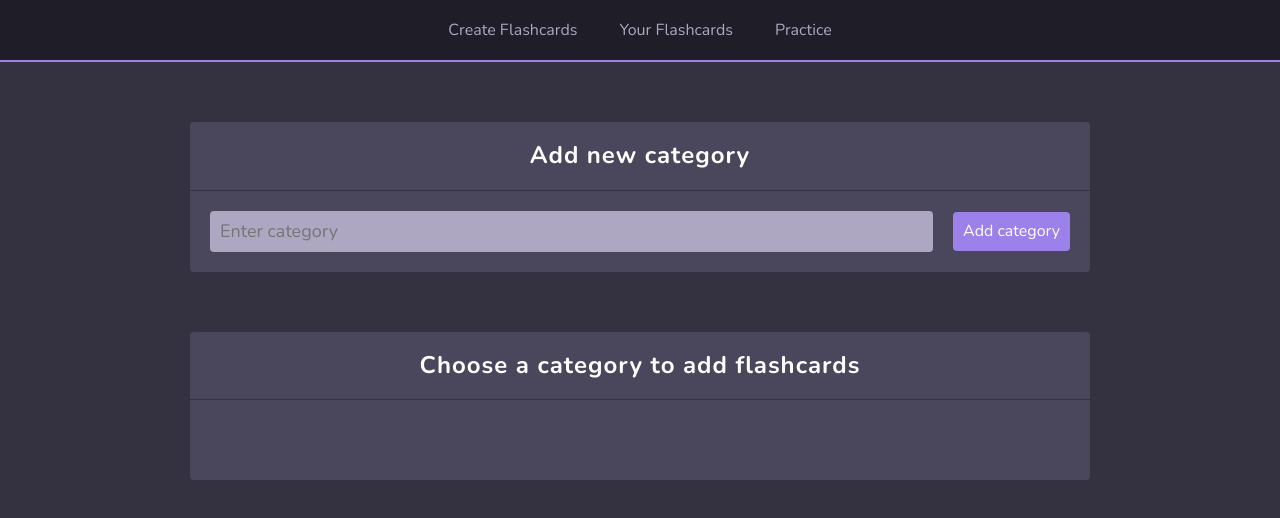
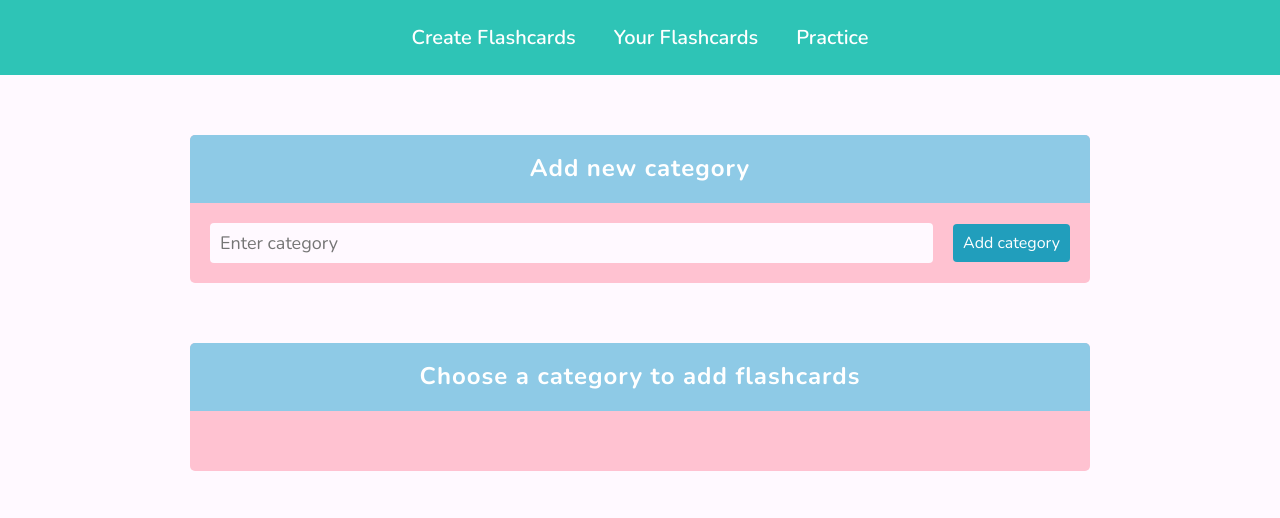
Before and after one commit to Code-Timothy/flashcards-app, a React (Create React App) app: page /#/create-flashcards in a window 1280 px wide. Shown: the top 518 px of the page. Built offline with nearby package versions, Linux system fonts and the light colour scheme.

Commit message:
update color scheme across the app

```diff
--- a/src/common/Container/index.js
+++ b/src/common/Container/index.js
@@ -5,5 +5,5 @@ export const Container = styled.main`
     display: flex;
     flex-direction: column;
     justify-content: center;
-    margin: auto;
+    margin: 0 auto 40px auto;
 `;
--- a/src/core/globalStyles.js
+++ b/src/core/globalStyles.js
@@ -11,6 +11,6 @@ export const GlobalStyles = createGlobalStyle`
 
     body{
         font-family: "Nunito", serif;
-        background: ${({ theme }) => theme.colors.tuna};
+        background: ${({ theme }) => theme.colors.tutu};
     };
 `;
--- a/src/core/theme.js
+++ b/src/core/theme.js
@@ -1,13 +1,18 @@
 export const theme = {
     colors: {
         white: "#FFFFFF",
-        chatelle: "#ADA7C1",
+        tutu: "#FFF9FF",
+        pink: "#FFC2D1",
+        brinkPink: "#FB6F92",
         manatee: "#928CA6",
+        cornflower: "#8ECAE6",
+        easternBlue: "#219EBC",
         portage: "#9C81EA",
         gunPowder: "#4A465B",
-        steelGray: "#1F1D28",
+        turquoise: "#2EC4B6",
         tuna: "#343141",
-        crimson: "#DC143C",
-        buttercup: "#F49B15",
+        crimson: "#EF233C",
+        brightSun: "#FFDD32",
+        pastelGreen: "#96E072",
     },
 };
--- a/src/features/Flashcards/pages/CreateFlashcards/CategoryTiles/index.js
+++ b/src/features/Flashcards/pages/CreateFlashcards/CategoryTiles/index.js
@@ -11,7 +11,8 @@ const CategoryTiles = () => {
             {globalCategories.map((category, index) => (
                 <Tile
                     key={index}
-                    onClick={() => dispatch(setCurrentCategory(category))}>
+                    onClick={() => dispatch(setCurrentCategory(category))}
+                >
                     <CategoryName>{category}</CategoryName>
                 </Tile>
             ))}
--- a/src/features/Flashcards/pages/CreateFlashcards/CategoryTiles/styled.js
+++ b/src/features/Flashcards/pages/CreateFlashcards/CategoryTiles/styled.js
@@ -5,13 +5,15 @@ export const Wrapper = styled.div`
     flex-wrap: wrap;
     justify-content: center;
     gap: 20px;
-    padding: 40px;
+    padding: 30px;
 `;
 
 export const Tile = styled.button`
     border: none;
+    padding: 20px;
     border-radius: 10px;
-    background: ${({ theme }) => theme.colors.gunPowder};
+    background: ${({ theme }) => theme.colors.turquoise};
+    color: ${({ theme }) => theme.colors.white};
     transition: transform 0.5s;
 
     &:hover{
@@ -22,10 +24,6 @@ export const Tile = styled.button`
 
 export const CategoryName = styled.span`
     text-align: center;
-    padding: 20px;
     margin: 0;
     letter-spacing: 1px;
-    border-radius: 10px;
-    color: ${({ theme }) => theme.colors.white};
-    background: ${({ theme }) => theme.colors.steelGray};
 `;
--- a/src/features/Flashcards/pages/CreateFlashcards/styled.js
+++ b/src/features/Flashcards/pages/CreateFlashcards/styled.js
@@ -2,8 +2,8 @@ import styled, { css } from "styled-components";
 
 export const StyledSection = styled.section`
     margin-top: 60px;
-    background: ${({ theme }) => theme.colors.gunPowder};
-    border-radius: 4px;
+    background: ${({ theme }) => theme.colors.pink};
+    border-radius: 5px;
 
     ${({ $flashcard }) => $flashcard && css`
         width: 450px;
@@ -21,7 +21,9 @@ export const Title = styled.h2`
     margin: 0;
     letter-spacing: 1px;
     color: ${({ theme }) => theme.colors.white};
-    border-bottom: 1px solid ${({ theme }) => theme.colors.tuna};
+    background: ${({ theme }) => theme.colors.cornflower};
+    border-top-right-radius: 5px;
+    border-top-left-radius: 5px;
 `;
 
 export const SectionForm = styled.form`
@@ -39,14 +41,14 @@ export const SectionForm = styled.form`
 
 export const SectionInput = styled.input`
     padding: 10px;
-    background:${({ theme }) => theme.colors.chatelle};
+    background:${({ theme }) => theme.colors.tutu};
     border: none;
     border-radius: 4px;
     font-size: 18px;
 `;
 
 export const SectionButton = styled.button`
-    background: ${({ theme }) => theme.colors.portage};
+    background: ${({ theme }) => theme.colors.easternBlue};
     color: ${({ theme }) => theme.colors.white};
     border: none;
     border-radius: 4px;
@@ -55,7 +57,7 @@ export const SectionButton = styled.button`
 
     &:hover{
         cursor: pointer;
-        transform: scale(1.01);
+        transform: scale(1.05);
         opacity: 90%;
     }
 `;
--- a/src/features/Flashcards/pages/YourFlashcards/index.js
+++ b/src/features/Flashcards/pages/YourFlashcards/index.js
@@ -128,7 +128,7 @@ const YourFlashcards = () => {
                                 </Word>
                                 {isEditing[flashcard.id] && (
                                     <Button
-                                        $edit
+                                        $done
                                         onClick={() => handleSaveWord(flashcard.id, category)}
                                     >
                                         ✔
--- a/src/features/Flashcards/pages/YourFlashcards/styled.js
+++ b/src/features/Flashcards/pages/YourFlashcards/styled.js
@@ -9,14 +9,14 @@ export const Wrapper = styled.div`
 `;
 
 export const CategoryWrapper = styled.div`
-    border: 3px solid ${({ theme }) => theme.colors.chatelle};
+
 `;
 
 export const GetExampleFlashcardsButton = styled.button`
     max-width: 350px;
     padding: 20px 30px;
-    color: ${({ theme }) => theme.colors.chatelle};
-    background: ${({ theme }) => theme.colors.steelGray};
+    color: ${({ theme }) => theme.colors.white};
+    background: ${({ theme }) => theme.colors.turquoise};
     border: none;
     border-radius: 5px;
     text-transform: uppercase;
@@ -34,15 +34,17 @@ export const Category = styled.h2`
     display: flex;
     justify-content: space-between;
     align-items: center;
-    color: ${({ theme }) => theme.colors.chatelle};
-    border-bottom: 3px solid ${({ theme }) => theme.colors.chatelle};
+    color: ${({ theme }) => theme.colors.white};
+    background: ${({ theme }) => theme.colors.cornflower};
     padding: 20px;
     margin: 0;
+    border-top-left-radius: 5px;
+    border-top-right-radius: 5px;
 `;
 
 export const EditSetButton = styled.button`
-    color: ${({ theme }) => theme.colors.chatelle};
-    background: ${({ theme }) => theme.colors.steelGray};
+    color: ${({ theme }) => theme.colors.white};
+    background: ${({ theme }) => theme.colors.easternBlue};
     border: none;
     border-radius: 5px;
     padding: 10px 20px;
@@ -58,16 +60,21 @@ export const EditSetButton = styled.button`
 export const Flashcards = styled.div`
     display: flex;
     justify-content: center;
+    background: ${({ theme }) => theme.colors.pink};
     flex-wrap: wrap;
     gap: 30px;
     padding: 20px;
     text-align: center;
+    border-bottom-left-radius: 5px;
+    border-bottom-right-radius: 5px;
 `;
 
 export const Flashcard = styled.div`
     position: relative;
     min-width: 150px;
-    background: ${({ theme }) => theme.colors.chatelle};
+    text-transform: uppercase;
+    color: ${({ theme }) => theme.colors.white};
+    background: ${({ theme }) => theme.colors.brinkPink};
     padding: 10px;
     border-radius: 5px;
 `;
@@ -92,7 +99,7 @@ export const Button = styled.button`
 
     ${({ $edit }) => $edit && css`
         left: -10px;
-        background: ${({ theme }) => theme.colors.buttercup};
+        background: ${({ theme }) => theme.colors.brightSun};
     `};
 
     ${({ $removeSet }) => $removeSet && css`
@@ -102,10 +109,15 @@ export const Button = styled.button`
         top: -20px;
         right: -20px;
     `};
+
+    ${({ $done }) => $done && css`
+        left: -10px;
+        background: ${({ theme }) => theme.colors.pastelGreen};
+    `};
 `;
 
 export const Word = styled.p`
-    border-bottom: 2px dashed black;
+    border-bottom: 2px dashed ${({ theme }) => theme.colors.white};
     margin: 0;
     padding: 16px;
 
@@ -115,7 +127,7 @@ export const Word = styled.p`
 `;
 
 export const Input = styled.input`
-    background-color: ${({ theme }) => theme.colors.chatelle};
+    background-color: ${({ theme }) => theme.colors.pink};
     text-align: center;
     border-radius: 5px;
     border: 3px solid ${({ theme }) => theme.colors.portage};
--- a/src/features/Navigation/styled.js
+++ b/src/features/Navigation/styled.js
@@ -5,19 +5,21 @@ export const StyledNavigation = styled.nav`
     justify-content: center;
     align-items: center;
     gap: 30px;
-    background: ${({ theme }) => theme.colors.steelGray};
+    background: ${({ theme }) => theme.colors.turquoise};
     padding: 20px;
-    border-bottom: 2px solid ${({ theme }) => theme.colors.portage};
 `;
 
 export const Button = styled.button`
-    background: ${({ theme }) => theme.colors.steelGray};
-    color: ${({ theme }) => theme.colors.chatelle};
+    font-size: 20px;
+    font-weight: 600;
+    background: ${({ theme }) => theme.colors.turquoise};
+    color: ${({ theme }) => theme.colors.white};
     border: none;
     transition: box-shadow 0.3s linear;
+    padding: 6px 4px;
 
     &:hover{
         cursor: pointer;
-        box-shadow: inset 0 -2px 0 ${({ theme }) => theme.colors.portage};
+        box-shadow: inset 0 -2px 0 ${({ theme }) => theme.colors.white};
     };
 `;
```
